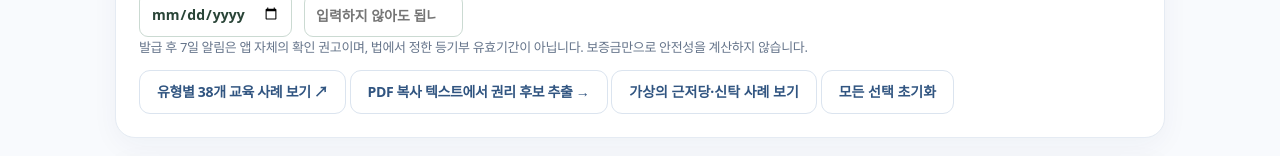
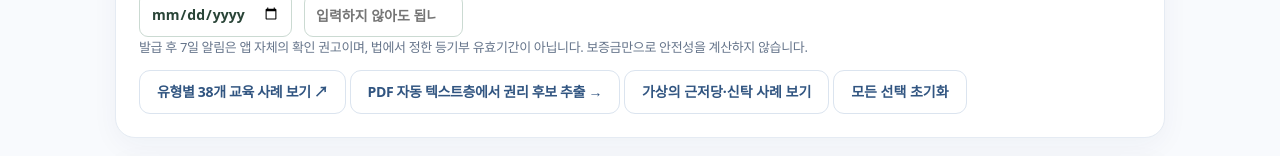
Before and after one commit to hobism3/meta_p2p_realestate, a Next.js app in the folder web/: page /registry/check in a window 1280 px wide. Shown: the part 551-707 px from the top of the page. Built offline with nearby package versions, Linux system fonts and the light colour scheme.

Commit message:
ux(p10): point title-check users to local automatic PDF text-layer review

```diff
--- a/web/app/registry/check/page.tsx
+++ b/web/app/registry/check/page.tsx
@@ -102,7 +102,7 @@ export default function RegistryReadingGuide(){
    </div>
    <p className="meta">발급 후 {REVIEW_AGE_REMINDER_DAYS}일 알림은 앱 자체의 확인 권고이며, 법에서 정한 등기부 유효기간이 아닙니다. 보증금만으로 안전성을 계산하지 않습니다.</p>
    <a className="btn ghost" href="/registry/cases">유형별 38개 교육 사례 보기 ↗</a>{" "}
-   <a className="btn ghost" href="/registry/extract">PDF 복사 텍스트에서 권리 후보 추출 →</a>{" "}
+   <a className="btn ghost" href="/registry/extract">PDF 자동 텍스트층에서 권리 후보 추출 →</a>{" "}
    <button className="btn ghost" type="button" onClick={loadExample}>가상의 근저당·신탁 사례 보기</button>{" "}
    <button className="btn ghost" type="button" onClick={reset}>모든 선택 초기화</button>
    {example?<p role="status"><strong>가상 시연 데이터입니다.</strong> 실제 매물의 권리관계로 해석하지 마세요.</p>:null}
```
